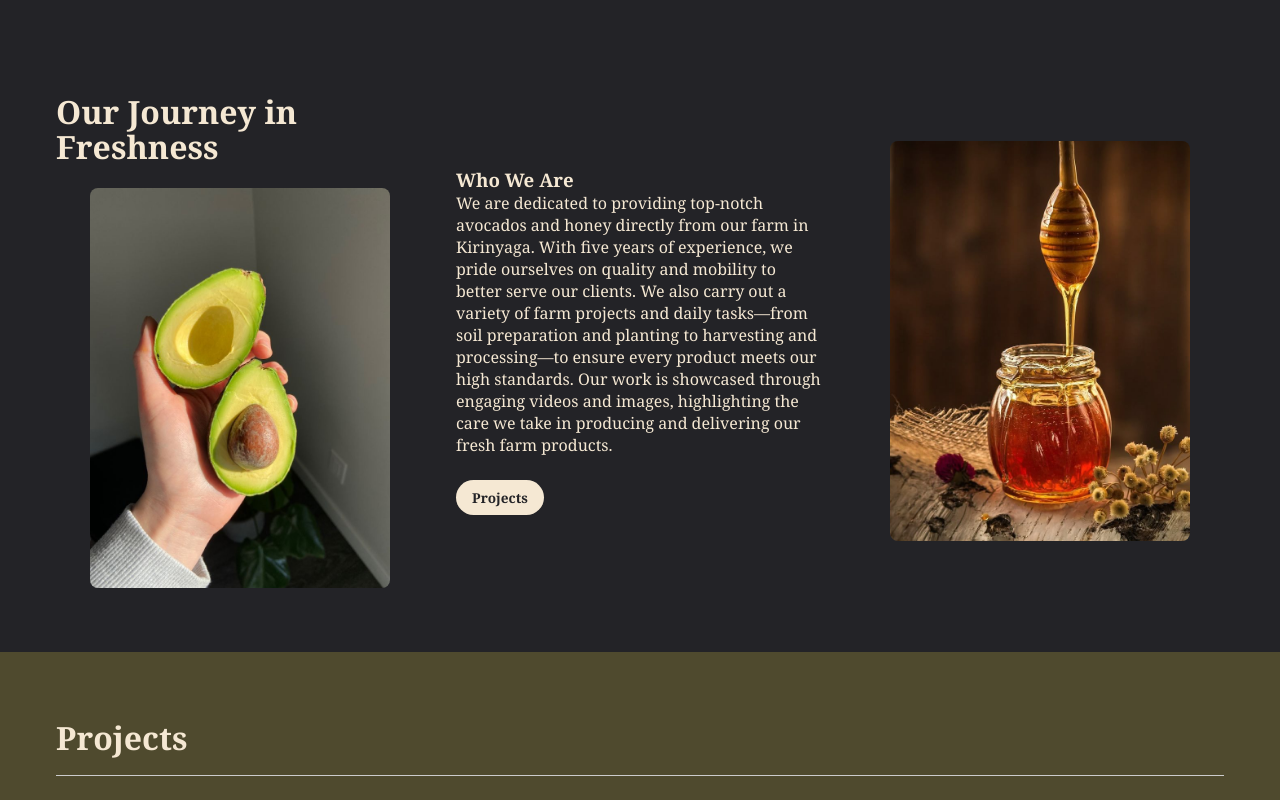
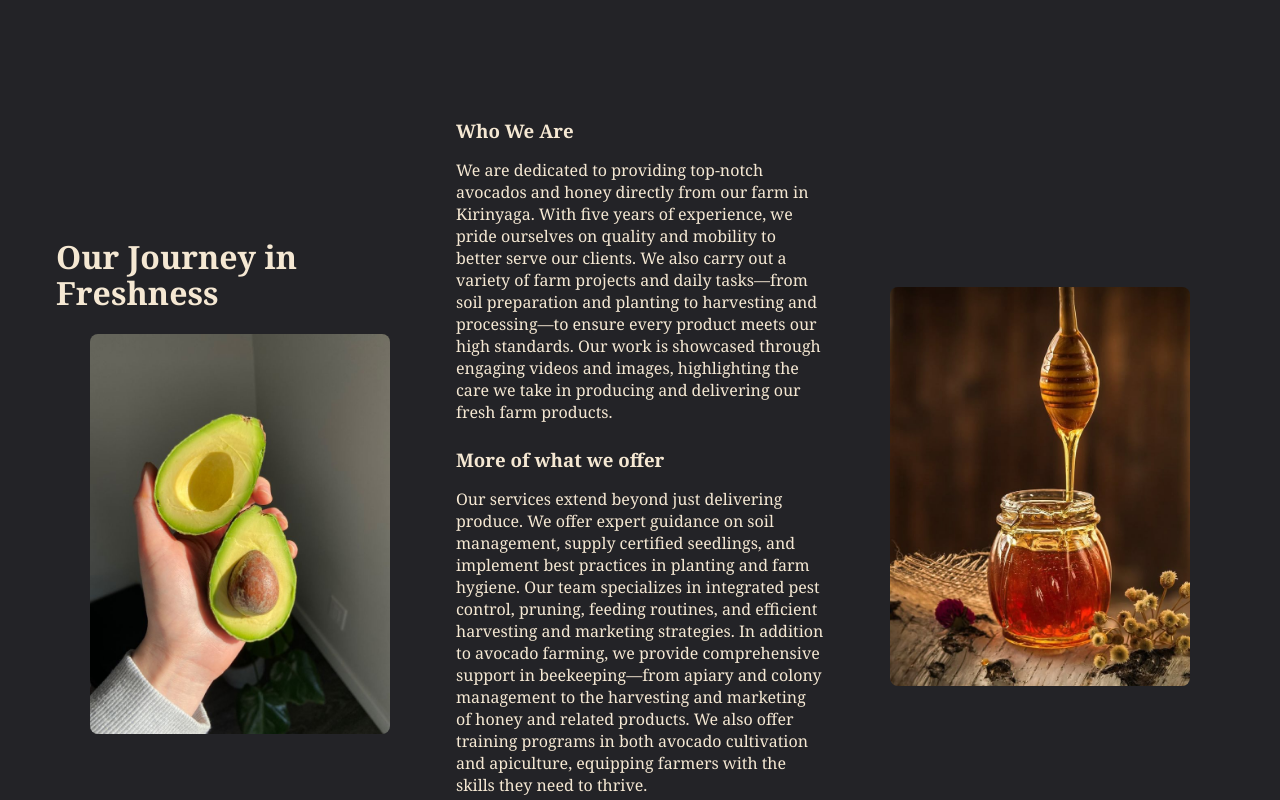
Before and after one commit to teddjames/venture-devote, a plain HTML site: page index.html in a window 1280 px wide. Shown: the part 802-1602 px from the top of the page. Drawn offline with Linux system fonts and the light colour scheme.

Commit message:
added a section(more of what we offer)

```diff
--- a/index.html
+++ b/index.html
@@ -47,6 +47,18 @@
           every product meets our high standards. Our work is showcased
           through engaging videos and images, highlighting the care we take in
           producing and delivering our fresh farm products.
+        </p>
+        <h3>More of what we offer</h3>
+        <p>
+           Our services extend beyond just delivering produce. We offer expert
+           guidance on soil management, supply certified seedlings, and implement
+           best practices in planting and farm hygiene. Our team specializes in
+           integrated pest control, pruning, feeding routines, and efficient
+           harvesting and marketing strategies. In addition to avocado farming,
+           we provide comprehensive support in beekeeping—from apiary and colony
+           management to the harvesting and marketing of honey and related products.
+           We also offer training programs in both avocado cultivation and apiculture,
+           equipping farmers with the skills they need to thrive.
         </p>
         <a href="#projects" class="btn small">Projects</a>
       </div>
--- a/style.css
+++ b/style.css
@@ -103,23 +103,40 @@ body, html {
   padding: 6rem 0 4rem;
   color: #f5e8d3;
 }
+
 .journey-grid {
   display: grid;
-  grid-template-columns: repeat(auto-fill,minmax(280px,1fr));
+  grid-template-columns: repeat(auto-fill, minmax(280px, 1fr));
   gap: 2rem;
   align-items: center;
 }
+
 .section-journey h2 {
   font-size: 2rem;
   margin-bottom: 1.5rem;
   line-height: 1.1;
 }
+
 .journey-col img {
   width: 100%;
   max-width: 300px;
   border-radius: 8px;
   display: block;
   margin: auto;
+}
+
+/* Spacing inside the text block column */
+.journey-col.text-block h3 {
+  margin-top: 1.5rem;
+  margin-bottom: 1rem;
+}
+
+.journey-col.text-block p {
+  margin-bottom: 1.5rem;
+}
+
+.journey-col.text-block .btn {
+  margin-top: 1.5rem;
 }
 
 /* PROJECTS */
```
